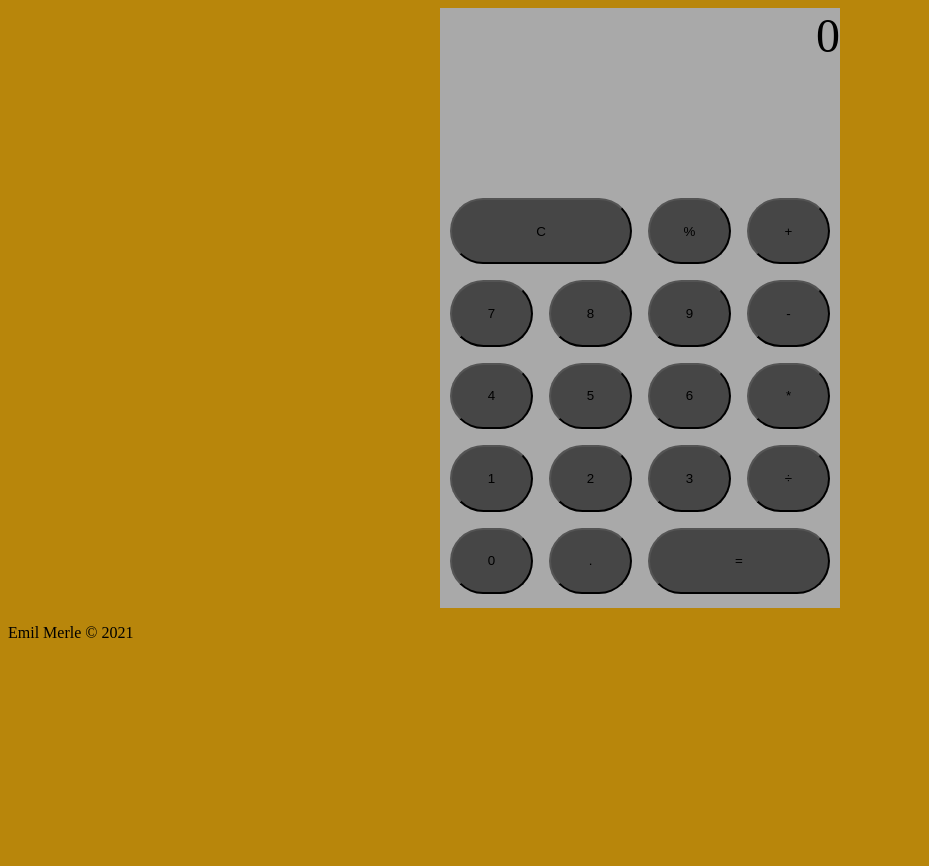
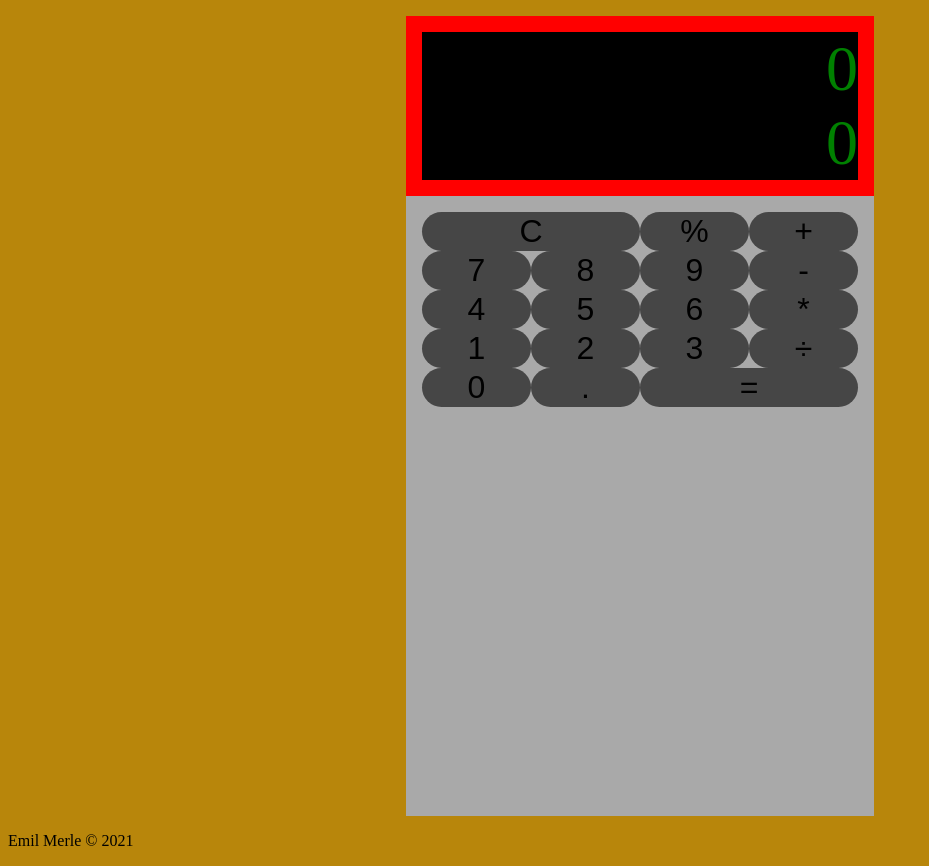
Before and after one commit to emilmerle/easyCalculator, a plain HTML site: page index.html in a window 1280 px wide. Shown: the whole page, without its empty margins (0-929 px from the left). Before the commit the page ends 800 px from the top, so only its background shows below. Drawn offline with Linux system fonts and the light colour scheme.

Commit message:
css improvements and bug fixes

```diff
--- a/index.html
+++ b/index.html
@@ -11,11 +11,11 @@
     <section class="calc_parent">
         <div class="calc_child">
             <div class="display">
-                <output class="calc_input" id="calc_input"> </output>
+                <output class="calc_input" id="calc_input">0</output>
                 <output class="calc_result" id="calc_result">0</output>
             </div>
+            <div class="button_container">
                 <div class="buttons">
-
                     <button class="clear">C</button>
                     <button class="operator" value="%">%</button>
                     <button class="operator" value="+">+</button>
@@ -38,7 +38,7 @@
                     <button class="digits" value="0">0</button>
                     <button class="decimal">.</button>
                     <button class="equals">=</button>
-
+                </div>
             </div>
         </div>
     </section>
--- a/script/script.js
+++ b/script/script.js
@@ -9,17 +9,29 @@ calc_buttons.addEventListener("click", (event) => {
     //if (!event.target.closest("button")) { return; }
 
     if (target.className == "digits") {
-        if (((calc_input.innerText[calc_input.innerText.length - 2] == "/")
-            || (calc_input.innerText[calc_input.innerText.length - 2] == "%"))
+        if (((calc_input.innerText[calc_input.innerText.length - 1] == "/")
+            || (calc_input.innerText[calc_input.innerText.length - 1] == "%"))
             && target.value == "0") {
             calc_result.innerText = "nice try";
+        } else if ((calc_input.innerText[calc_input.innerText.length - 1] == "+")
+                    || (calc_input.innerText[calc_input.innerText.length - 1] == "-")
+                    || (calc_input.innerText[calc_input.innerText.length - 1] == "/")
+                    || (calc_input.innerText[calc_input.innerText.length - 1] == "*")
+                    || (calc_input.innerText[calc_input.innerText.length - 1] == "%")) {
+            calc_input.innerText += " " + target.value;
         } else {
             calc_input.innerText += target.value;
         }
     }
 
     else if(target.className == "operator") {
-        calc_input.innerText += " " + target.value + " ";
+        if ((calc_input.innerText[calc_input.innerText.length-1] != "+")
+                && (calc_input.innerText[calc_input.innerText.length-1] != "-")
+                && (calc_input.innerText[calc_input.innerText.length-1] != "/")
+                && (calc_input.innerText[calc_input.innerText.length-1] != "%")
+                && (calc_input.innerText[calc_input.innerText.length-1] != "*")) {
+            calc_input.innerText += " " + target.value;
+        }
     }
 
     else if (target.className == "decimal") {
@@ -27,7 +39,7 @@ calc_buttons.addEventListener("click", (event) => {
     }
 
     else if (target.className == "clear") {
-        calc_input.innerText = "";
+        calc_input.innerText = "0";
         calc_result.innerText = 0;
     }
 
@@ -36,7 +48,7 @@ calc_buttons.addEventListener("click", (event) => {
             && calc_input.innerText[calc_input.innerText.length-1] != " ") {
             var result = calculate_expression(split_expression(calc_input.innerText));
             calc_result.innerText = result;
-            calc_input.innerText = "";
+            calc_input.innerText = "0";
         }
     }
 })
--- a/style/style.css
+++ b/style/style.css
@@ -3,39 +3,61 @@ body {
 }
 
 .calc_parent {
-    height: 600px;
-    width: 400px;
+    height: 800px;
+    width: 500px;
     margin: 0 auto;
 }
 
 .calc_child {
+    background-color: darkgray;
     height: 100%;
-    margin: 0 auto;
-    max-width: 400px;
-    background-color: darkgray;
+    margin: 1rem;
 }
 
 .display {
-    font-size: 3rem;
-    height: 30%;
-    display: block;
+    font-size: 4rem;
+    display: grid;
     text-align: right;
+    border: 1rem solid red;
 }
 
-.calc_child .buttons {
-    height: 66%;
+.calc_result {
+    background-color: black;
+    color: green;
+    display: block;
+}
+
+.calc_input {
+    background-color: black;
+    color: green;
+    display: block;
+}
+
+.button_container {
+    height: 75%;
+    display: block;
+    margin: 1rem;
+}
+
+.buttons {
+    width: 100%;
     display: grid;
-    gap: 1rem;
-    margin: 10px;
     grid-template-columns: repeat(4, 1fr);
 }
 
 .buttons button {
+    height: auto;
+    width: auto;
+    font-size: 2rem;
+    box-shadow: none;
+    border: none;
     border-radius: 40px;
     background-color: rgb(70, 70, 70);
 }
 
 button.equals {
+    height: auto;
+    width: auto;
     grid-column: 3 / 5;
 }
 
```
Lines whose indentation alone changed are shown as unchanged.
